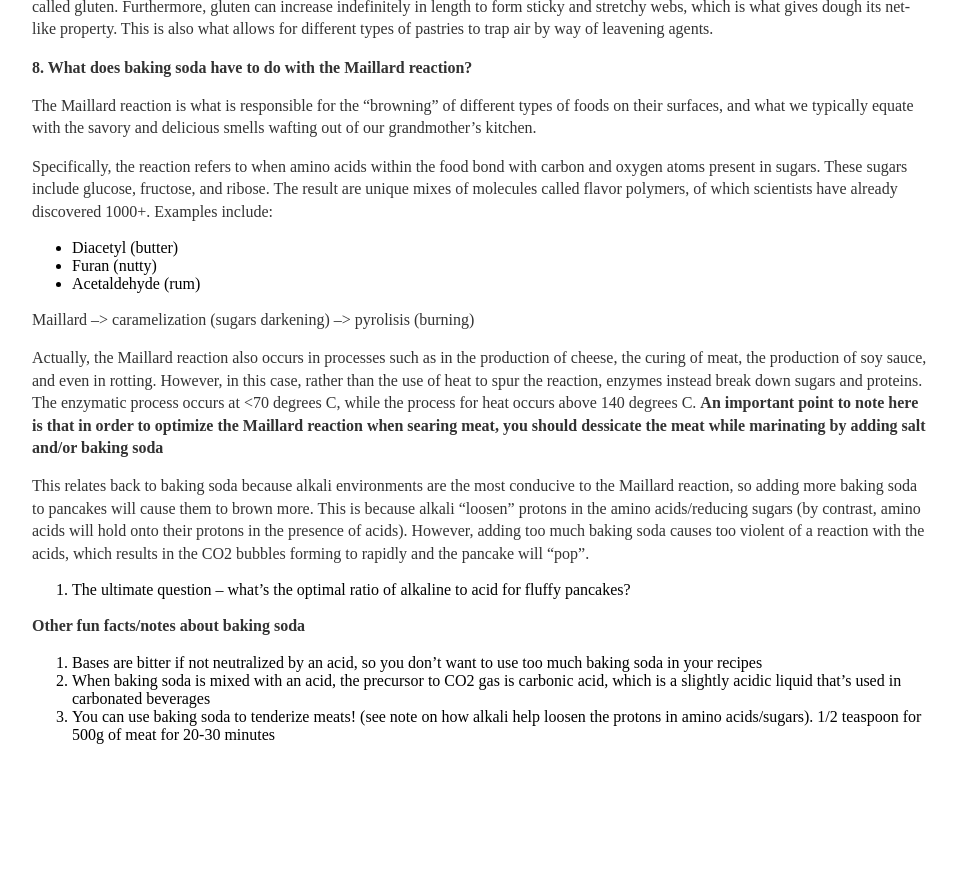
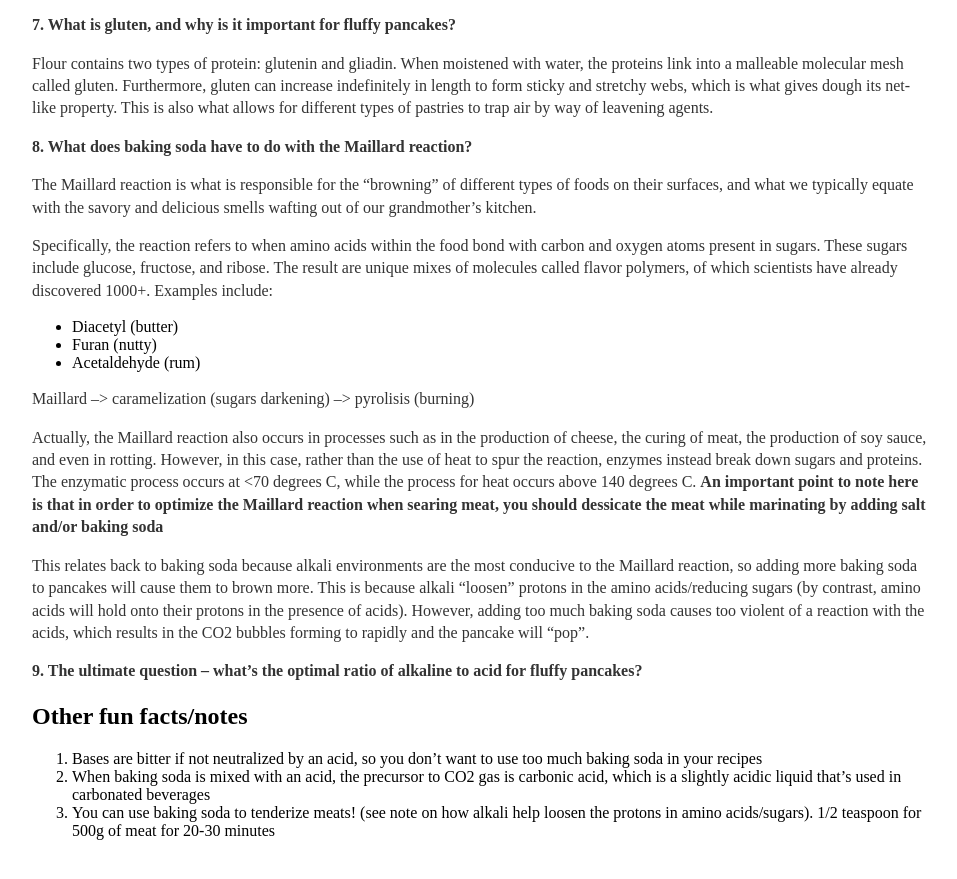
Before and after one commit to potashium/potashium.github.io, a Jekyll site: the page built from _posts/2019-10-12-the-baking-soda-rabbit-hole.md, in a window 1280 px wide and 900 px high, scrolled down 2850 px. Shown: the top 879 px of the window, without its empty margins (160-1117 px from the left). Built offline with Jekyll 4.4.1, drawn with Linux system fonts in a browser that asks for light colours; before the commit the page ends 3654 px from its top, so only the background shows below that; some of the changed text lies outside the part shown.

Commit message:
Update 2019-10-12-the-baking-soda-rabbit-hole.md

```diff
--- a/_posts/2019-10-12-the-baking-soda-rabbit-hole.md
+++ b/_posts/2019-10-12-the-baking-soda-rabbit-hole.md
@@ -68,6 +70,7 @@
 Likewise, odors whose sources are basic are neutralized when mixed with vinegar. Any last remaining smells can be washed away physically by hot water.
 
 **3. How is baking soda processed?**
+
 There are two main sources (or, rather, processing traditions) for baking soda. First, is the method prevalent in the majority of the world: the **Solvay Process**, which uses limestone. Second, is the process used in the U.S., which uses trona ore.
 
 In the Solvay Process, carbon dioxide (CO2) is produced from limestone (CaCO3), which then reacts with ammonia (NH3) dissolved in brine water (NaCl). The result is sodium carbonate (NaHCO3).
@@ -115,10 +118,9 @@
 This relates back to baking soda because alkali environments are the most conducive to the Maillard reaction, so adding more baking soda to pancakes will cause them to brown more. This is because alkali "loosen" protons in the amino acids/reducing sugars (by contrast, amino acids will hold onto their protons in the presence of acids). However, adding too much baking soda causes too violent of a reaction with the acids, which results in the CO2 bubbles forming to rapidly and the pancake will "pop".
 
 
+**9. The ultimate question -- what's the optimal ratio of alkaline to acid for fluffy pancakes?**
 
-9. The ultimate question -- what's the optimal ratio of alkaline to acid for fluffy pancakes?
-
-**Other fun facts/notes about baking soda**
+## Other fun facts/notes
 
 1. Bases are bitter if not neutralized by an acid, so you don't want to use too much baking soda in your recipes
 2. When baking soda is mixed with an acid, the precursor to CO2 gas is carbonic acid, which is a slightly acidic liquid that's used in carbonated beverages
```
Also changed, not shown: other parts of _posts/2019-10-12-the-baking-soda-rabbit-hole.md (+3 -1 lines).
